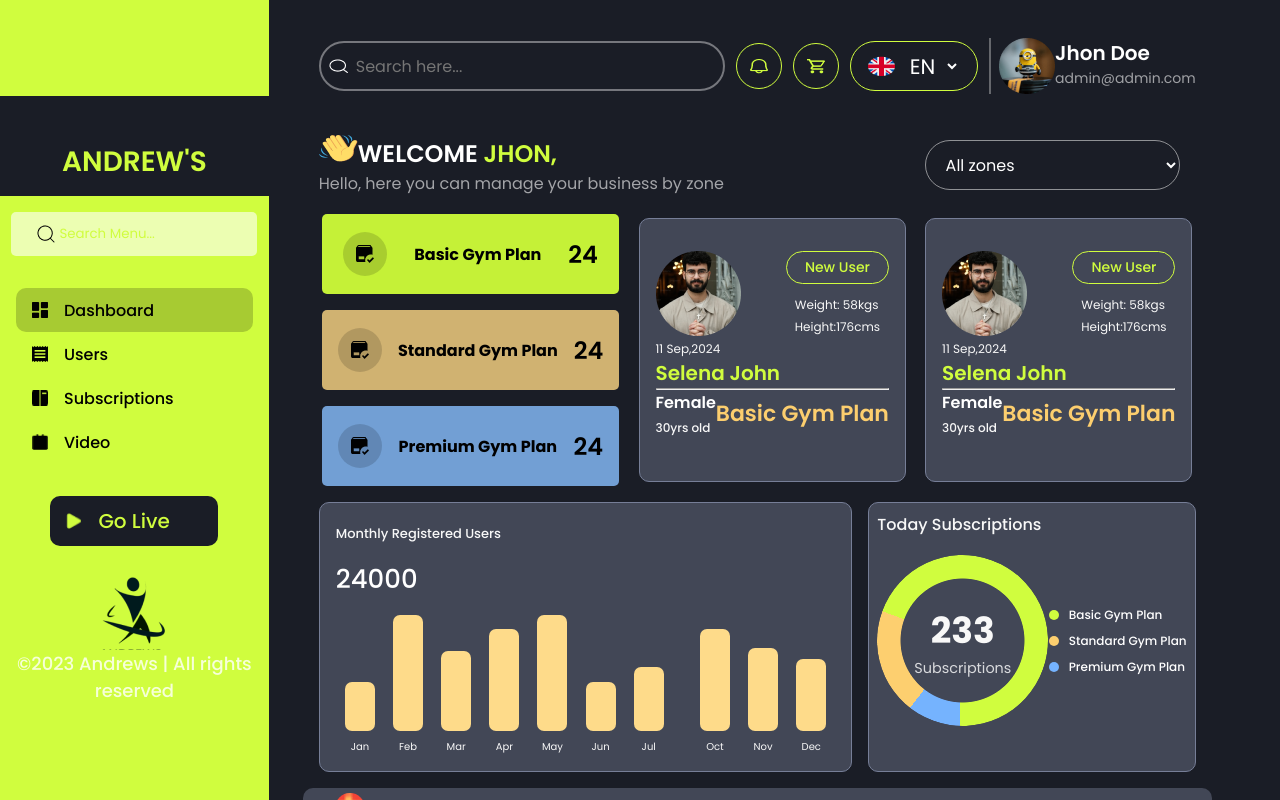
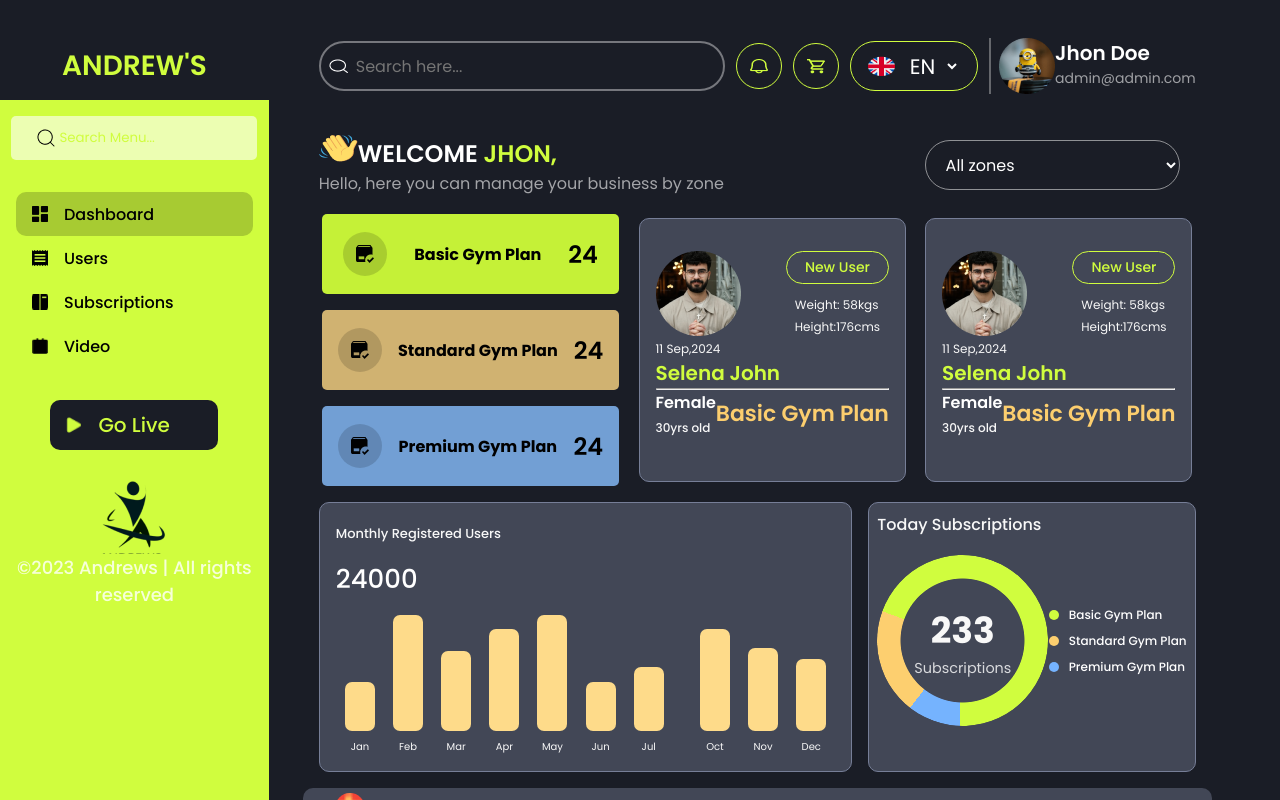
Before and after one commit to AleenaJabeen/gym-website, a React (Create React App) app: page /dashboard in a window 1280 px wide. Shown: the top 800 px of the page. Built offline with nearby package versions, Linux system fonts and the light colour scheme.

Commit message:
Update Sidebar.module.css

```diff
--- a/src/styles/DashboardStyles/Sidebar.module.css
+++ b/src/styles/DashboardStyles/Sidebar.module.css
@@ -7,7 +7,7 @@
   width: 21vw;
   display: flex;
   align-items: center;
-  justify-content: center;
+  justify-content: flex-start;
   background-color: var(--primary-color);
   flex-direction: column;
   transition: max-width 0.3s ease-in-out;
@@ -15,11 +15,12 @@
 }
 
 .collapsed .sidebar {
+    height: 100vh;
   max-width: 5rem;
   display: flex;
   position: fixed;
-  align-items: center;
-  justify-content: center;
+  align-items: flex-start;
+  justify-content: flex-start;
 }
 
 .collapsed .hide {
```
